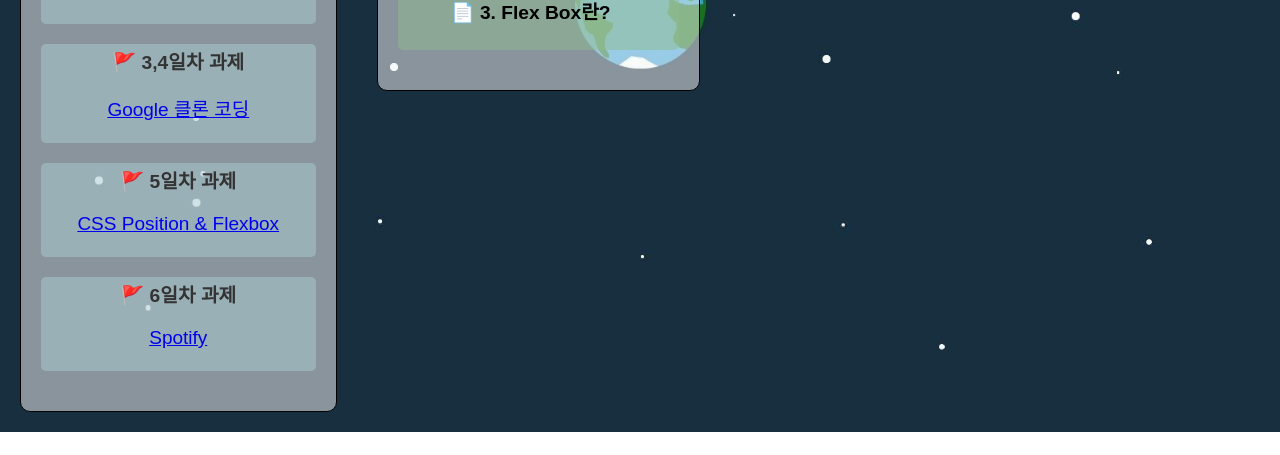
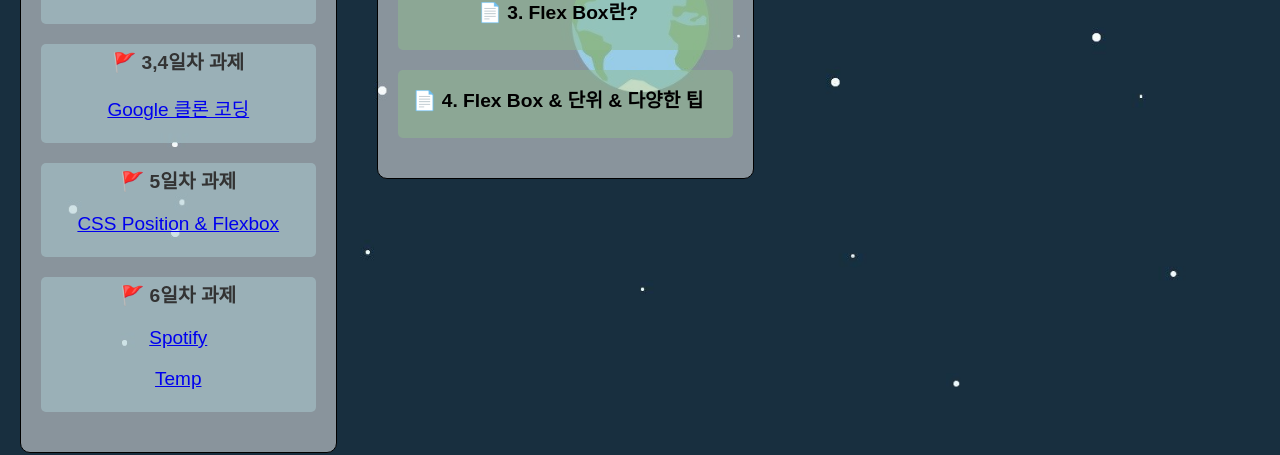
Before and after one commit to spacedustz/Markup-CSS, a React (Vite) app in the folder React/: page / in a window 1280 px wide. Shown: the part 425-880 px from the top of the page. Before the commit the page ends 857 px from the top, so only its background shows below. Built offline with nearby package versions, Linux system fonts and the light colour scheme; no server answers.

Commit message:
Memo 4 추가

```diff
--- a/React/src/components/TodayReport.tsx
+++ b/React/src/components/TodayReport.tsx
@@ -8,6 +8,7 @@ import Day34 from "./Report/Day34.tsx";
 import Day5 from "./Report/Day5.tsx";
 import {Nav} from "../styles/Nav.ts";
 import Day6 from "./Report/Day6.tsx";
+import Temp from "./Report/Temp.tsx";
 
 const ResponsiveContainer = styled.div`
     display: flex;
@@ -117,6 +118,7 @@ const Home = () => (
                     <DayDiv>
                         <AssignmentTitle>🚩 6일차 과제</AssignmentTitle>
                         <Link to="/Day-06-Assignment"><PFont>Spotify</PFont></Link>
+                        <Link to="/Day-07-Assignment"><PFont>Temp</PFont></Link>
                     </DayDiv>
                 </StyledContainer>
             </div>
@@ -142,6 +144,11 @@ const Home = () => (
                     <MemoDiv>
                         <AssignmentTitle><Nav href="https://github.com/spacedustz/Markup-CSS/blob/main/Description/3.md"
                                               target="_blank">📄 3. Flex Box란?</Nav></AssignmentTitle>
+                    </MemoDiv>
+
+                    <MemoDiv>
+                        <AssignmentTitle><Nav href="https://github.com/spacedustz/Markup-CSS/blob/main/Description/4.md"
+                                              target="_blank">📄 4. Flex Box & 단위 & 다양한 팁</Nav></AssignmentTitle>
                     </MemoDiv>
                 </StyledContainer>
             </div>
@@ -170,6 +177,7 @@ const TodayReport: React.FC = () => {
                 <Route path="/Day-03-04-Assignment" element={<Day34/>}/>
                 <Route path="/Day-05-Assignment" element={<Day5/>}/>
                 <Route path="/Day-06-Assignment" element={<Day6 />} />
+                <Route path="/Day-07-Assignment" element={<Temp />} />
             </Routes>
         </BrowserRouter>
     )
```
Also changed, not shown: 1 other file (tests, documents, lock files or other folders).
